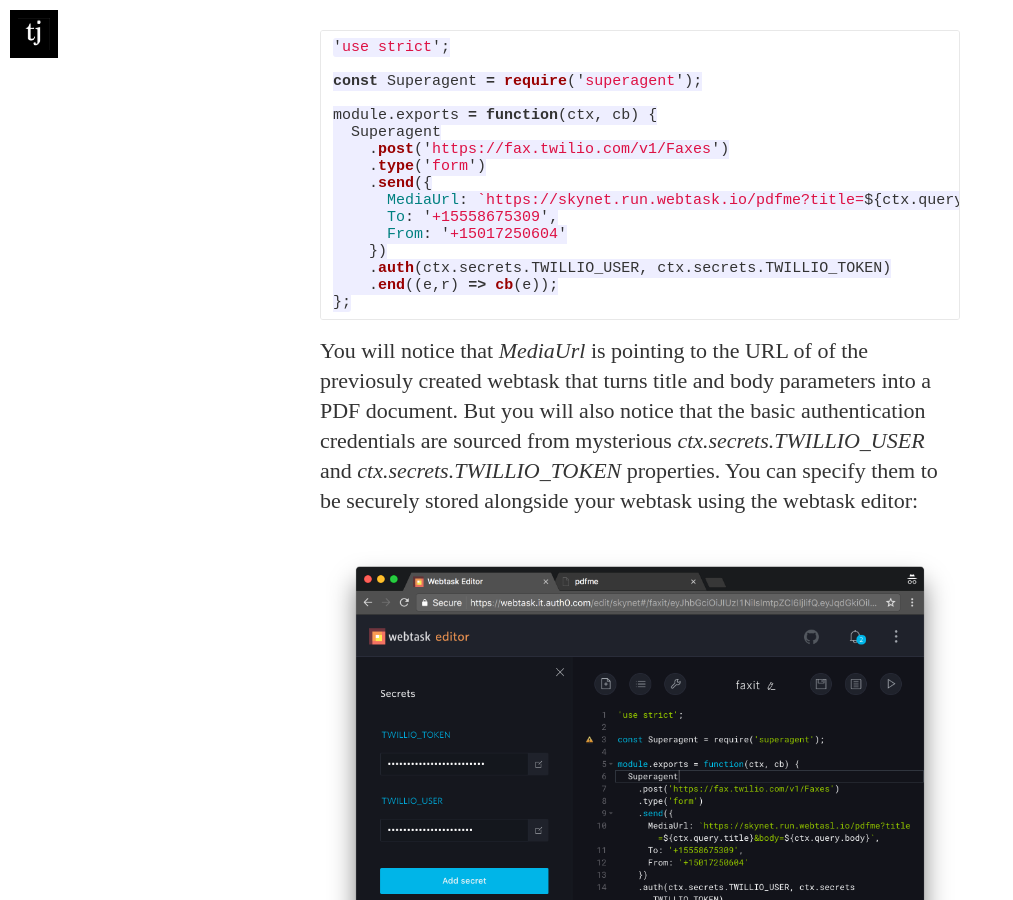
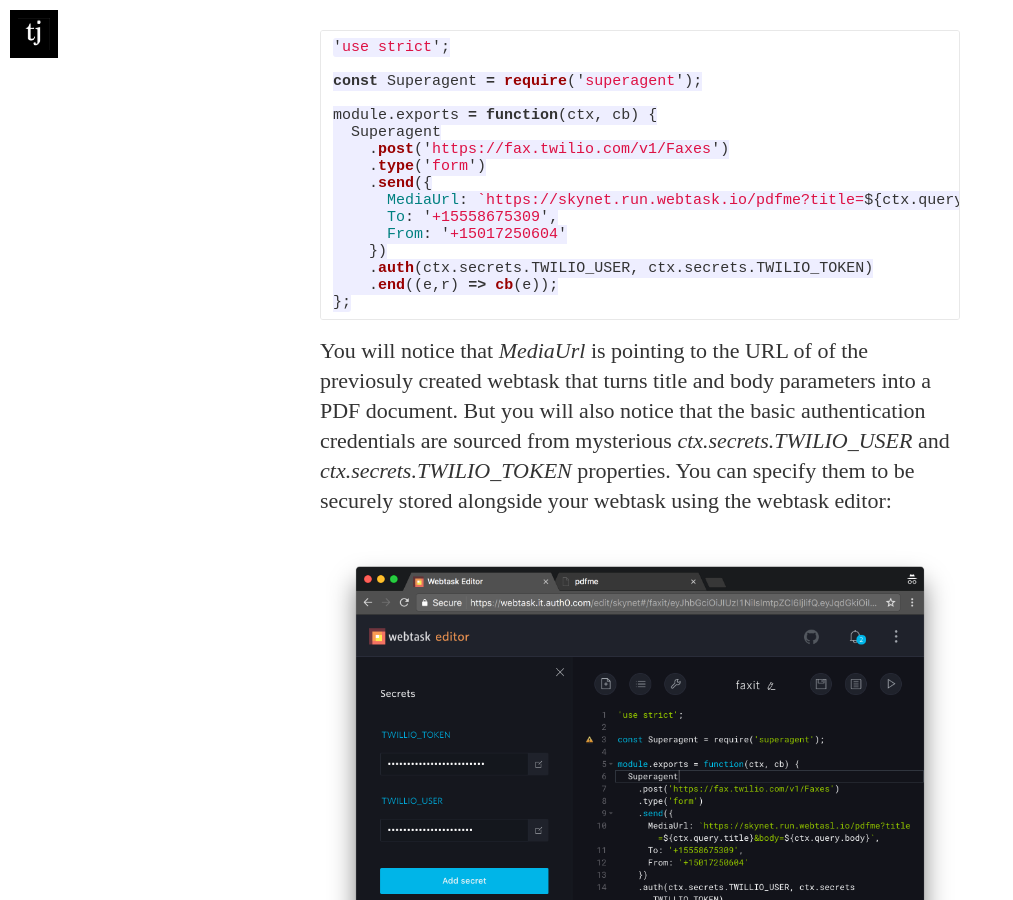
Before and after one commit to tjanczuk/tomasz.janczuk.org, a Jekyll site: the page built from _posts/2017-04-01-serverless-fax-from-21st-century.md, in a window 1280 px wide and 900 px high, scrolled down 4159 px. Shown: the whole window, without its empty margins (0-1013 px from the left). Built offline with Jekyll 4.4.1, drawn with Linux system fonts in a browser that asks for light colours; nearby versions of some CDN libraries; some web fonts are replaced; Markdown is read by kramdown in place of the engine named in the settings.

Commit message:
fix typo

````diff
--- a/_posts/2017-04-01-serverless-fax-from-21st-century.md
+++ b/_posts/2017-04-01-serverless-fax-from-21st-century.md
@@ -117,12 +117,12 @@
       To: '+15558675309',
       From: '+15017250604'
     })
-    .auth(ctx.secrets.TWILLIO_USER, ctx.secrets.TWILLIO_TOKEN)
+    .auth(ctx.secrets.TWILIO_USER, ctx.secrets.TWILIO_TOKEN)
     .end((e,r) => cb(e));
 };
 ```
 
-You will notice that *MediaUrl* is pointing to the URL of of the previosuly created webtask that turns title and body parameters into a PDF document. But you will also notice that the basic authentication credentials are sourced from mysterious *ctx.secrets.TWILLIO_USER* and *ctx.secrets.TWILLIO_TOKEN* properties. You can specify them to be securely stored alongside your webtask using the webtask editor:
+You will notice that *MediaUrl* is pointing to the URL of of the previosuly created webtask that turns title and body parameters into a PDF document. But you will also notice that the basic authentication credentials are sourced from mysterious *ctx.secrets.TWILIO_USER* and *ctx.secrets.TWILIO_TOKEN* properties. You can specify them to be securely stored alongside your webtask using the webtask editor:
 
 <img src="/assets/post_images/2017-04-03/2.png" class="tj-img-diagram-100" alt="Storing secrets with Auth0 Webtasks">
 
````
Also changed, not shown: _posts/2016-01-29-accept-stripe-payments-without-backend-using-webtasks.md (+1 -1 lines).
